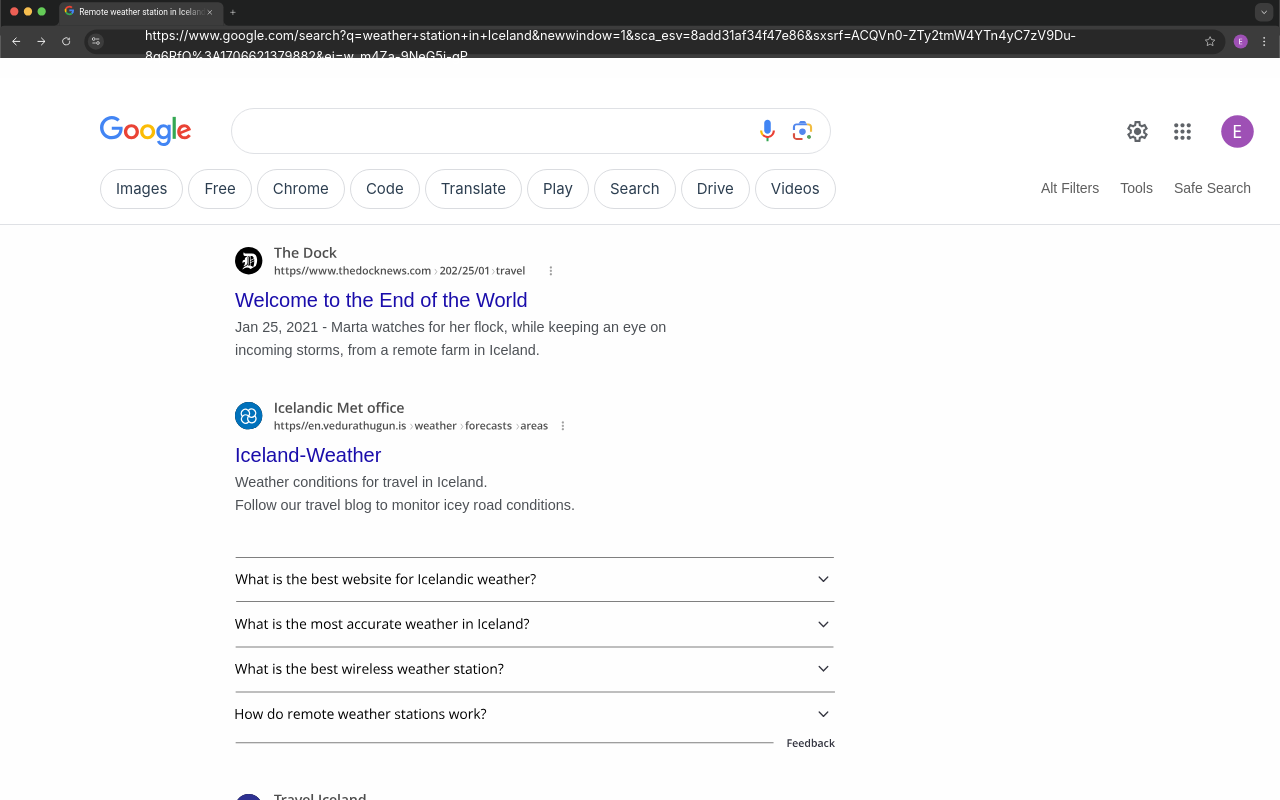
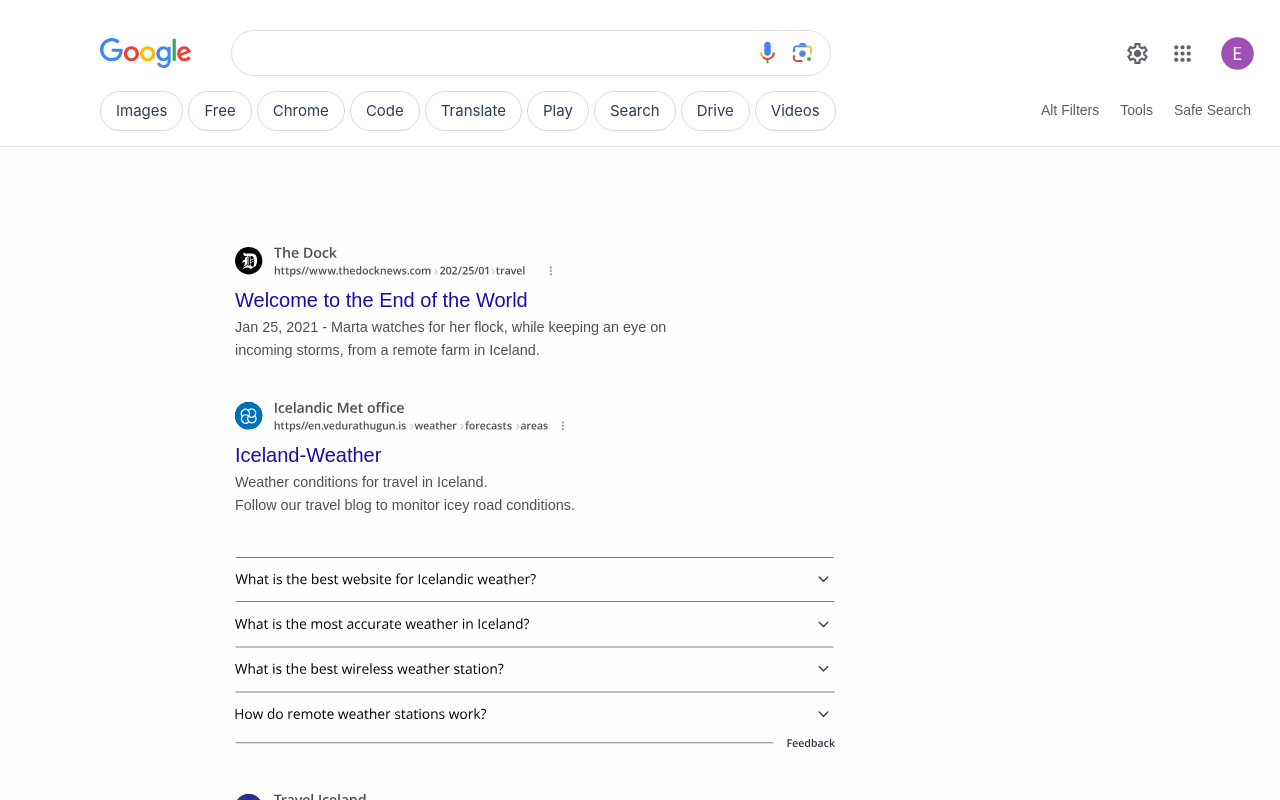
Before and after one commit to ivan-samokhin/articles, a Vue app: page /results2 in a window 1280 px wide. Built offline with nearby package versions, Linux system fonts and the light colour scheme.

Commit message:
releaseN2-9

```diff
--- a/src/components/GoogleBar.vue
+++ b/src/components/GoogleBar.vue
@@ -57,7 +57,7 @@
 
 .sticky_top {
   position: sticky;
-  top: 78px;
+  top: 0px;
   background-color: white;
 }
 
--- a/src/views/DockArticle.vue
+++ b/src/views/DockArticle.vue
@@ -10,10 +10,10 @@
 
 <template>
 <div class="page_wrapper">
-   <header class="fake_browser_top">
+  <!-- <header class="fake_browser_top">
       <img src="/google/icons/dock_browser.svg" alt="">
       <div class="fake_url">https://www.thedock.com/welcome-to-the-end</div>
-    </header>
+    </header>-->
 
 
 <main id="dock_article">
@@ -65,11 +65,11 @@
 #dock_article {
   overflow-y: auto;
   overflow-x: hidden;
-  height: 92vh;
+  height: 100vh;
   width: 100vw;
   display: flex;
   flex-direction: column;
-  margin-top: 75px;
+  margin-top: 0px;
 
 
 
--- a/src/views/Google.vue
+++ b/src/views/Google.vue
@@ -8,10 +8,10 @@
 
 <template>
 <div class="page_wrapper">
-  <header class="fake_browser_top">
+  <!-- <header class="fake_browser_top">
       <img src="/google/icons/google_browser.svg" alt="">
       <div class="fake_url">https://www.google.com/</div>
-    </header>
+    </header>-->
 
 
 <main id="googlePage">
@@ -100,7 +100,7 @@
   width: 100vw;
   height: 40px;
   background-color: white;
-  margin-top: 79px;
+  /*argin-top: 79px;*/
 }
 
 
--- a/src/views/GoogleResults1.vue
+++ b/src/views/GoogleResults1.vue
@@ -9,10 +9,10 @@
 
 <template>
 <div class="page_wrapper">
-   <header class="fake_browser_top">
+   <!-- <header class="fake_browser_top">
       <img src="/google/icons/google_browser2.svg" alt="">
       <div class="fake_url">https://www.google.com/search?q=weather+in+icela&newwindow=1&sca_esv=8add31af34f47e86&sxsrf=ACQVn0-mzqdEnokyKzB3s-ZhMBUShkcEiA%3A1706621373681&ei=vfm4Zd-VKdGFhbIPjOehyAM&ved=0ahUKEwif</div>
-    </header>
+    </header>-->
 
 
 <main id="googlePageRes">
--- a/src/views/GoogleResults2.vue
+++ b/src/views/GoogleResults2.vue
@@ -9,10 +9,10 @@
 
 <template>
 <div class="page_wrapper">
-   <header class="fake_browser_top">
+   <!-- <header class="fake_browser_top">
       <img src="/google/icons/google_browser3.svg" alt="">
       <div class="fake_url">https://www.google.com/search?q=weather+station+in+Iceland&newwindow=1&sca_esv=8add31af34f47e86&sxsrf=ACQVn0-ZTy2tmW4YTn4yC7zV9Du-8q6RfQ%3A1706621379882&ei=w_m4Za-9NeG5i-gP</div>
-    </header>
+    </header>-->
 
 
 <main id="googlePageRes2">
```
